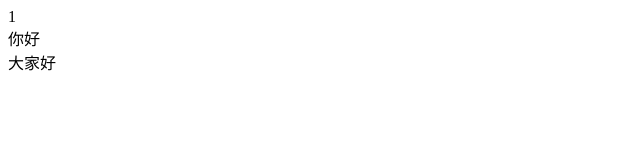
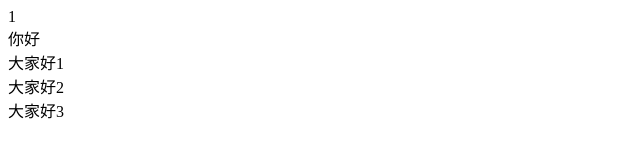
Before and after one commit to ourtest/case, a plain HTML site: page index.html in a window 1280 px wide. Shown: the whole page, without its empty margins (0-640 px from the left). Drawn offline with Linux system fonts and the light colour scheme.

Commit message:
页面已更新

```diff
--- a/index.html
+++ b/index.html
@@ -7,6 +7,8 @@
 <body>
 	<div>1</div>
 	<div>你好</div>
-	<div>大家好</div>
+	<div>大家好1</div>
+	<div>大家好2</div>
+	<div>大家好3</div>
 </body>
 </html>
```
